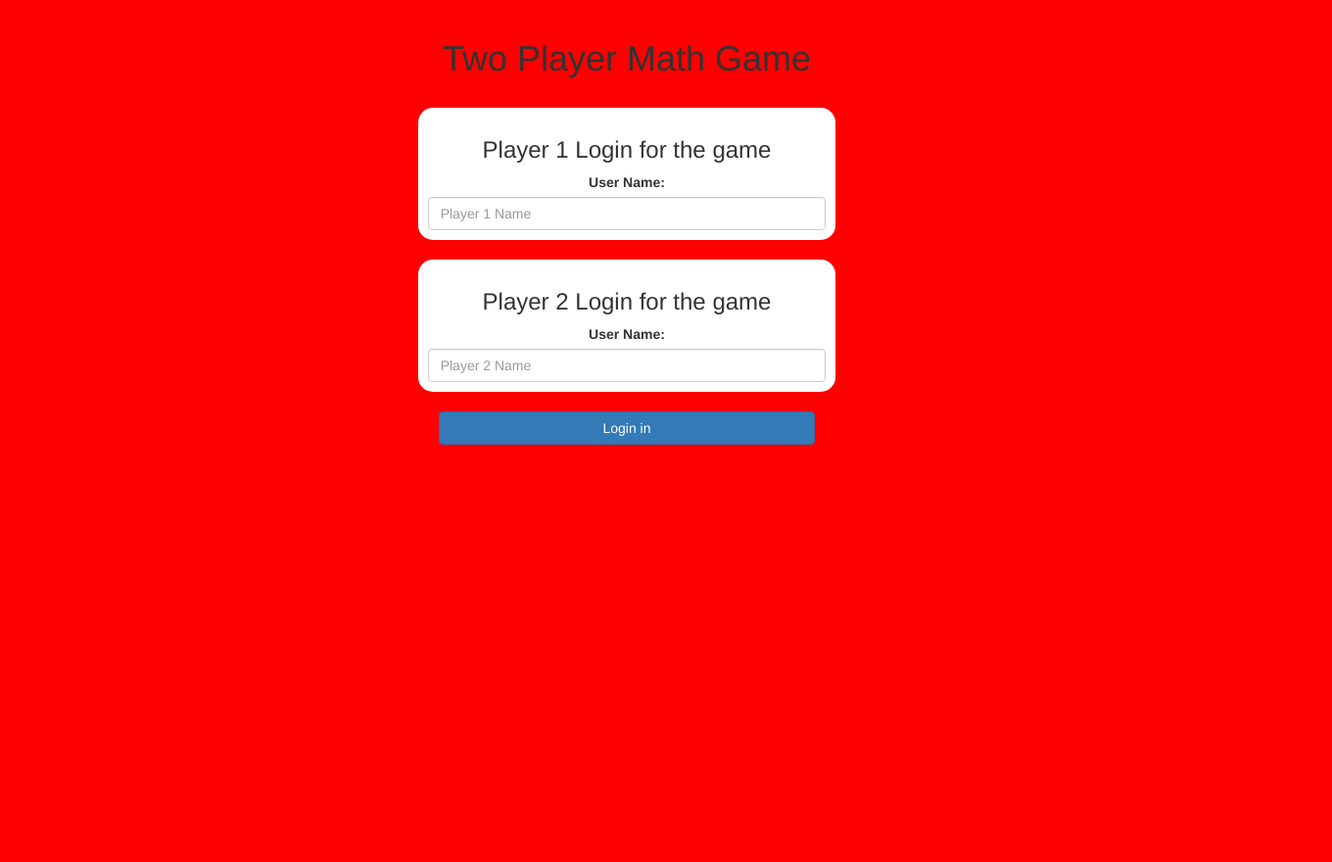
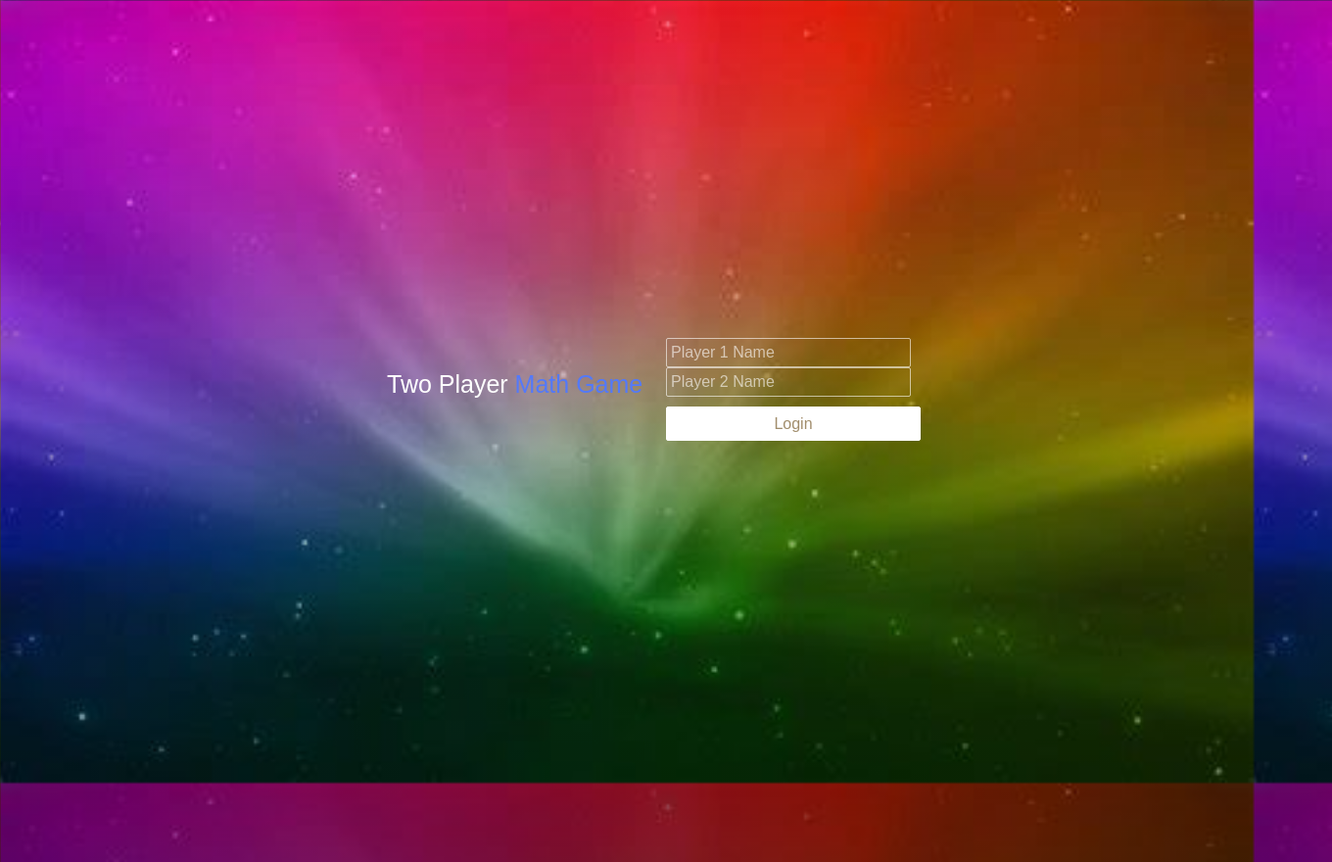
Before and after one commit to WilliamChanthavong/C89, a plain HTML site: page index.html in a window 1280 px wide. Shown: the whole page at 98% size, 1360 px wide, since content can reach past the window. Before the commit the page ends 800 px from the top, so only its background shows below. Drawn offline with nearby package versions, Linux system fonts and the light colour scheme.

Commit message:
Add files via upload

```diff
--- a/index.html
+++ b/index.html
@@ -12,11 +12,18 @@
 
 <script src="quiz_game_login.js"></script>
 </head>
-<body>
+<body class="body">
     <br>
-        <h1>Two Player Math Game</h1>
+        <!-- <h1>Two Player Math Game</h1> -->
+        <!-- <div class="header">
+			<div>Two Player Math Game</div>
+		</div> -->
+        <div class="grad"></div>
+        <div class="header">
+			<div>Two Player<span> Math Game</span></div>
+		</div>
         <br>
-        <div class="col-lg-4 col-sm-8 col-xs-11 login_div1">
+        <!-- <div class="col-lg-4 col-sm-8 col-xs-11 login_div1">
             <h3>Player 1 Login for the game</h3>
             <label>User Name:</label>
             <input type="text" id="player1_name_input" class="form-control" placeholder="Player 1 Name">
@@ -27,8 +34,18 @@
             <label>User Name:</label>
             <input type="text" id="player2_name_input" class="form-control" placeholder="Player 2 Name">
         </div>
-        <br>
-        <button style="width:30%" class="btn btn-primary" onclick="addUser()">Login in</button>
+        <br> -->
+        <div class="login">
+            <div>
+                <input type="text" placeholder="Player 1 Name" name="user"><br>
+            <input type="text" placeholder="Player 2 Name" name="user2"><br>
+            <input type="button" value="Login" onclick="addUser()">
+            </div>
+            <!-- <input type="text" placeholder="Player 1 Name" name="user"><br>
+            <input type="text" placeholder="Player 2 Name" name="user2"><br>
+            <input type="button" value="Login" onclick="addUser()"> -->
+        </div>
+        <!-- <button style="width:30%" class="btn btn-primary" onclick="addUser()">Login in</button> -->
 
 </body>
 </html>
--- a/quiz_game.css
+++ b/quiz_game.css
@@ -1,40 +1,143 @@
-body
-{
-	background: red;
-	text-align: center;
+@import url("background1.png");
+
+body{
+	margin: 0;
+	padding: 0;
+	background: #fff;
+
+	color: #fff;
+	font-family: Arial;
+	font-size: 12px;
 }
 
-	.login_div1 , .login_div2
-	{
-		margin: auto;
-		background: white;
-		padding: 10px;
-		float: none;
-		border-radius: 15px;
-        border-width: 15px;
-        border-color: black;
-	}
+.body{
+	position: absolute;
+	top: -20px;
+	left: -20px;
+	right: -40px;
+	bottom: -40px;
+	width: auto;
+	height: auto;
+	background: url("background1.png");
+	background-size: cover;
+	/* -webkit-filter: blur(5px); */
+	z-index: 0;
+}
 
+.grad{
+	position: absolute;
+	top: -20px;
+	left: -20px;
+	right: -40px;
+	bottom: -40px;
+	width: auto;
+	height: auto;
+	background: -webkit-gradient(linear, left top, left bottom, color-stop(0%,rgba(0,0,0,0)), color-stop(100%,rgba(0,0,0,0.65))); /* Chrome,Safari4+ */
+	z-index: 1;
+	opacity: 0.7;
+}
 
-#player1_name , #player2_name
-{
-	display: inline-block;
-	margin-left: 20px;
+.header{
+	position: absolute;
+	top: calc(50% - 35px);
+	left: calc(50% - 255px);
+	z-index: 2;
 }
-#word
-{
-	width: 60%;
+
+.header div{
+	float: left;
+	color: #fff;
+	font-family: 'Exo', sans-serif;
+	font-size: 25px;
+	font-weight: 175;
 }
-#word_display
-{
-	letter-spacing: 5px;
+
+.header div span{
+	color: #5379fa !important;
 }
-#output
-{
-background: white;
-border-radius: 10px;
-border-top: 10px solid #AA4465;
-padding: 10px;
-float: none;
-text-align: left;
+
+.login{
+	position: absolute;
+	top: calc(50% - 75px);
+	left: calc(50% - 50px);
+	height: 150px;
+	width: 350px;
+	padding: 10px;
+	z-index: 2;
 }
+
+.login div{
+	float: right;
+}
+
+.login input[type=text]{
+	width: 250px;
+	height: 30px;
+	background: transparent;
+	border: 1px solid rgba(255,255,255,0.6);
+	border-radius: 2px;
+	color: #fff;
+	font-family: 'Exo', sans-serif;
+	font-size: 16px;
+	font-weight: 400;
+	padding: 4px;
+}
+
+.login input[type=password]{
+	width: 250px;
+	height: 30px;
+	background: transparent;
+	border: 1px solid rgba(255,255,255,0.6);
+	border-radius: 2px;
+	color: #fff;
+	font-family: 'Exo', sans-serif;
+	font-size: 16px;
+	font-weight: 400;
+	padding: 4px;
+	margin-top: 10px;
+}
+
+.login input[type=button]{
+	width: 260px;
+	height: 35px;
+	background: #fff;
+	border: 1px solid #fff;
+	cursor: pointer;
+	border-radius: 2px;
+	color: #a18d6c;
+	font-family: 'Exo', sans-serif;
+	font-size: 16px;
+	font-weight: 400;
+	padding: 6px;
+	margin-top: 10px;
+}
+
+.login input[type=button]:hover{
+	opacity: 0.8;
+}
+
+.login input[type=button]:active{
+	opacity: 0.6;
+}
+
+.login input[type=text]:focus{
+	outline: none;
+	border: 1px solid rgba(255,255,255,0.9);
+}
+
+.login input[type=password]:focus{
+	outline: none;
+	border: 1px solid rgba(255,255,255,0.9);
+}
+
+.login input[type=button]:focus{
+	outline: none;
+}
+
+::-webkit-input-placeholder{
+   color: rgba(255,255,255,0.6);
+}
+
+::-moz-input-placeholder{
+   color: rgba(255,255,255,0.6);
+}
```
Also changed, not shown: background1.png (added).
